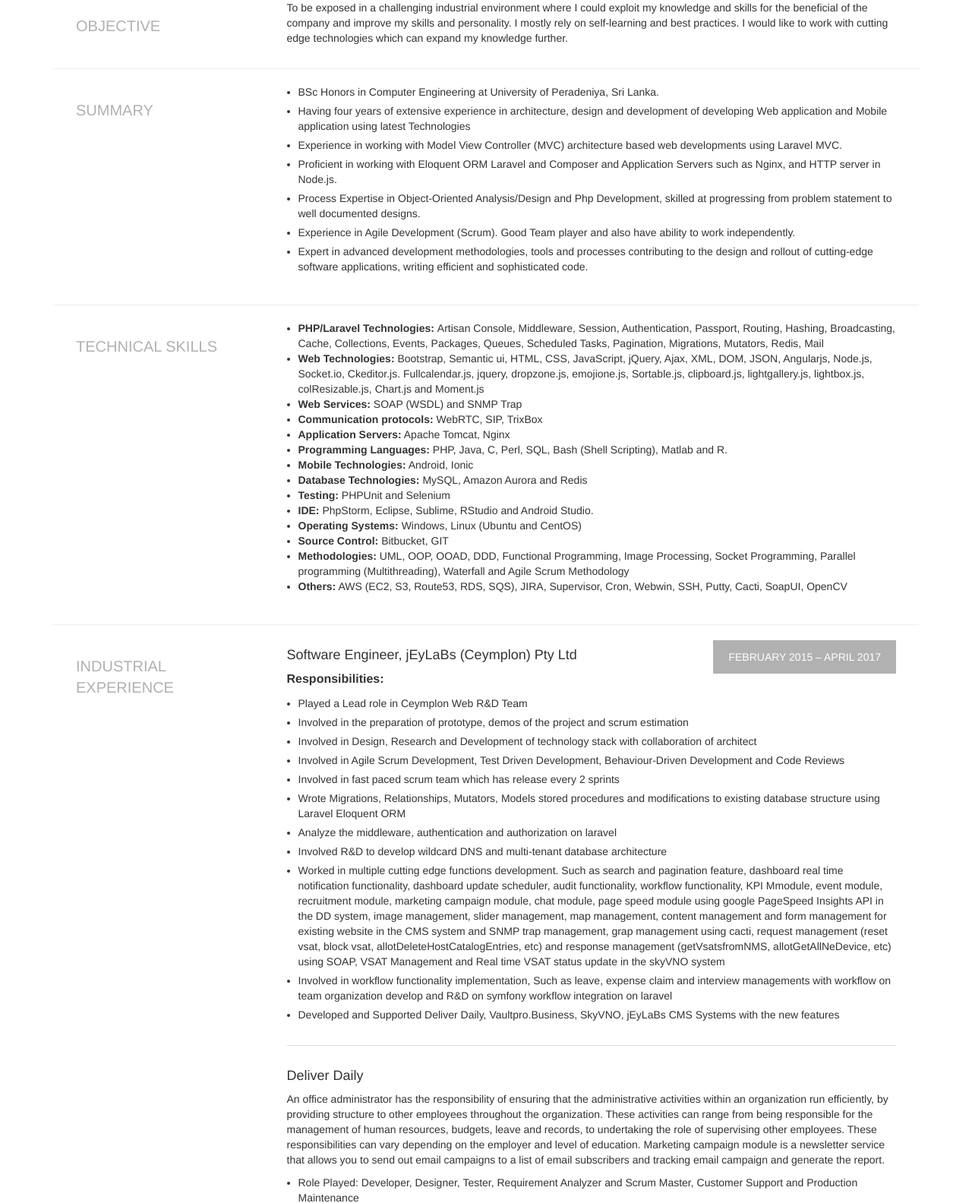
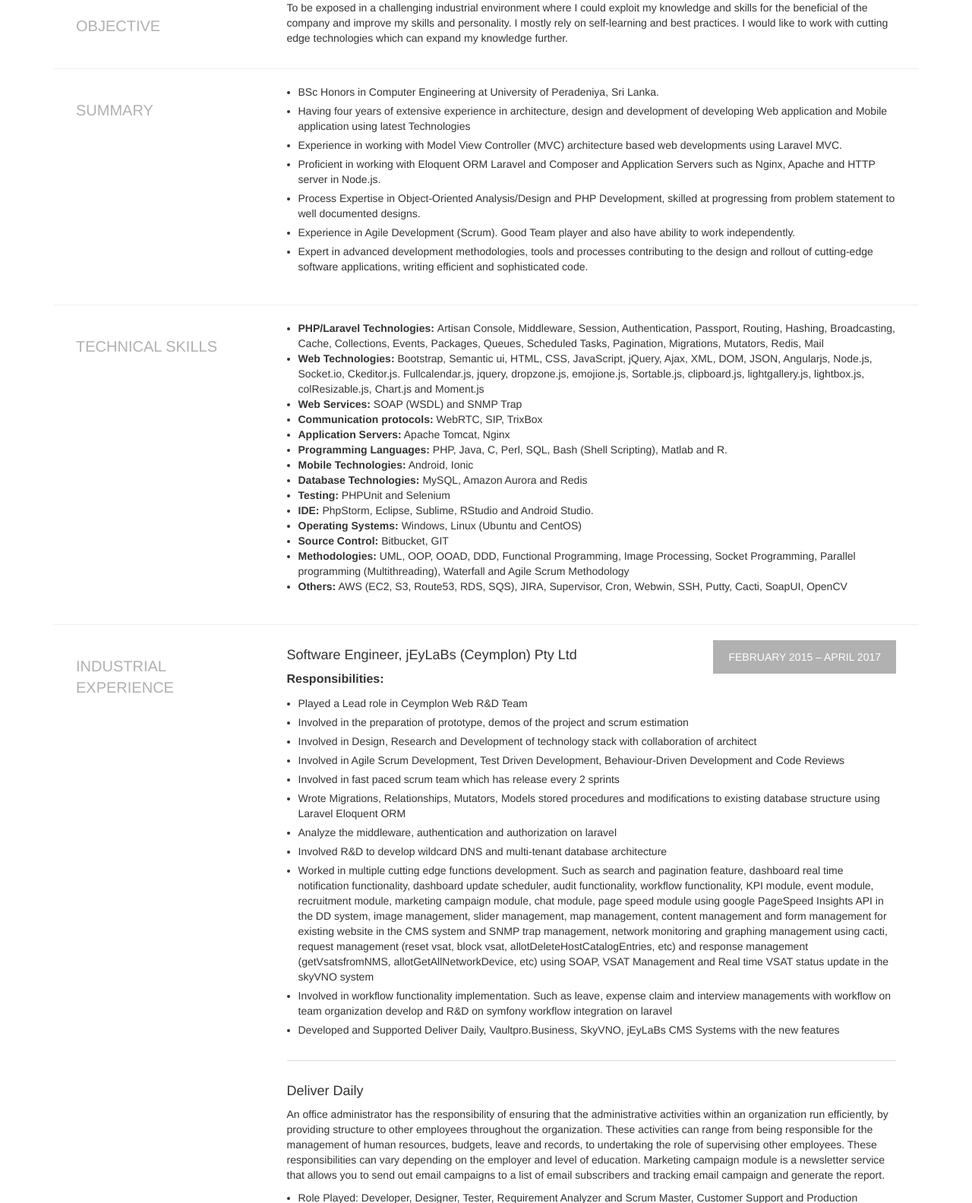
Before and after one commit to Senthan/pdf-generate, a PHP site: page /views/invoice.php in a window 1280 px wide. Shown: the part 268-1852 px from the top of the page at 76% size. Run offline with PHP 8.4, Linux system fonts and the light colour scheme.

Commit message:
cv update

```diff
--- a/views/invoice.php
+++ b/views/invoice.php
@@ -122,10 +122,10 @@
 		                Laravel MVC.
 					</li>
 					<li class="list-group-item-heading">
-						Proficient in working with Eloquent ORM Laravel and Composer and Application Servers such as Nginx, and HTTP server in Node.js.
+						Proficient in working with Eloquent ORM Laravel and Composer and Application Servers such as Nginx, Apache and HTTP server in Node.js.
 					</li>
 					<li class="list-group-item-heading">
-						Process Expertise in Object-Oriented Analysis/Design and Php Development, skilled at progressing from problem statement to well documented designs.
+						Process Expertise in Object-Oriented Analysis/Design and PHP Development, skilled at progressing from problem statement to well documented designs.
 					</li>
 					<li class="list-group-item-heading">
 						Experience in Agile Development (Scrum). Good Team player and also have ability to work independently.
@@ -295,10 +295,10 @@
 						Involved R&D to develop wildcard DNS and multi-tenant database architecture
 					</li>
 					<li class="list-group-item-heading">
-						Worked in multiple cutting edge functions development. Such as search and pagination feature, dashboard real time notification functionality, dashboard update scheduler, audit functionality, workflow functionality, KPI Mmodule, event module, recruitment module, marketing campaign module, chat module, page speed module using google PageSpeed Insights API in the DD system, image management, slider management, map management, content management and form management for existing website in the CMS system and SNMP trap management, grap management using cacti, request management (reset vsat, block vsat, allotDeleteHostCatalogEntries, etc) and response management (getVsatsfromNMS, allotGetAllNeDevice, etc) using SOAP, VSAT Management and Real time VSAT status update in the skyVNO system
+						Worked in multiple cutting edge functions development. Such as search and pagination feature, dashboard real time notification functionality, dashboard update scheduler, audit functionality, workflow functionality, KPI module, event module, recruitment module, marketing campaign module, chat module, page speed module using google PageSpeed Insights API in the DD system, image management, slider management, map management, content management and form management for existing website in the CMS system and SNMP trap management, network monitoring and graphing management using cacti, request management (reset vsat, block vsat, allotDeleteHostCatalogEntries, etc) and response management (getVsatsfromNMS, allotGetAllNetworkDevice, etc) using SOAP, VSAT Management and Real time VSAT status update in the skyVNO system
 					</li>
 					<li class="list-group-item-heading">
-						Involved in workflow functionality implementation, Such as leave, expense claim and interview managements with workflow on team organization develop and R&D on symfony workflow integration on laravel
+						Involved in workflow functionality implementation. Such as leave, expense claim and interview managements with workflow on team organization develop and R&D on symfony workflow integration on laravel
 					</li>
 					<li class="list-group-item-heading">
 						Developed and Supported Deliver Daily, Vaultpro.Business, SkyVNO, jEyLaBs CMS Systems with the new features
@@ -428,9 +428,6 @@
 					<li class="list-group-item-heading">
 					Developed the video chat, message management using webrtc node.js, websocket and socket.io
 					</li>
-					<li class="list-group-item-heading">
-					Introduce Continuous Integration in software development to team and setup Jenkins server
-					</li>
 				</ul>
 
 				<h4 class="cv-item">PDMS</h4>
@@ -454,7 +451,7 @@
 							Skills Used:
 						</span>
 						<span class="list-group-item-text">
-							PHP, W e b R T C , Laravel, Redis, Bootstrap, HTML, Javascript , Ajax, Angular.js, MySQL, Node.js, and Socket.io
+							PHP, WebRTC , Laravel, Redis, Bootstrap, HTML, Javascript , Ajax, Angular.js, MySQL, Node.js, and Socket.io
 						</span>
 					</li>
 				</ul>
@@ -465,7 +462,7 @@
 				<h4 class="cv-item">PDMS Mobile R&D</h4>
 				<p>
 					PDMS Mobile is a prototype to facilitate PDMS mobile users to notified surgery status, history and able diagnosis, chat
-		            with doctors and patients..Hybrid app Developed using Ionic, Cordova and Angularjs, build the application for iOS and
+		            with doctors and patients. Hybrid app Developed using Ionic, Cordova and Angularjs, build the application for iOS and
 					Android from Hybrid Source
 				</p>
 				<ul class="list-group">
```
